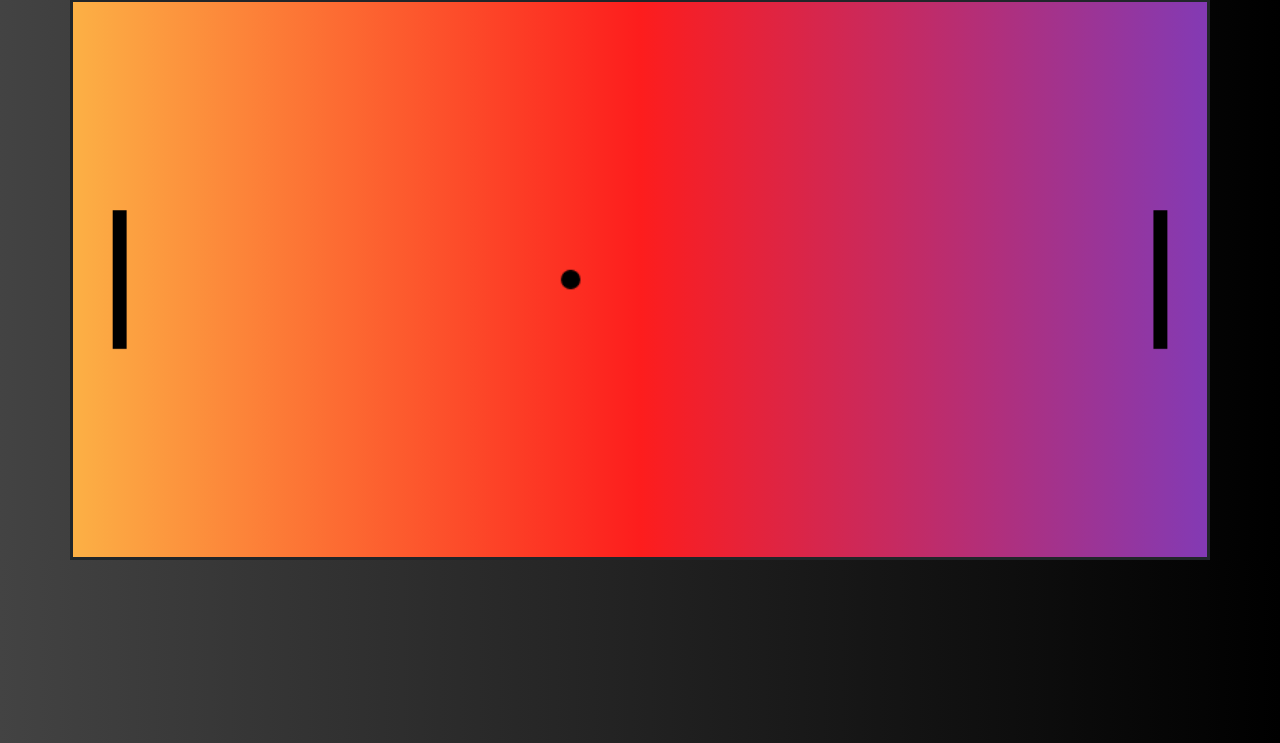
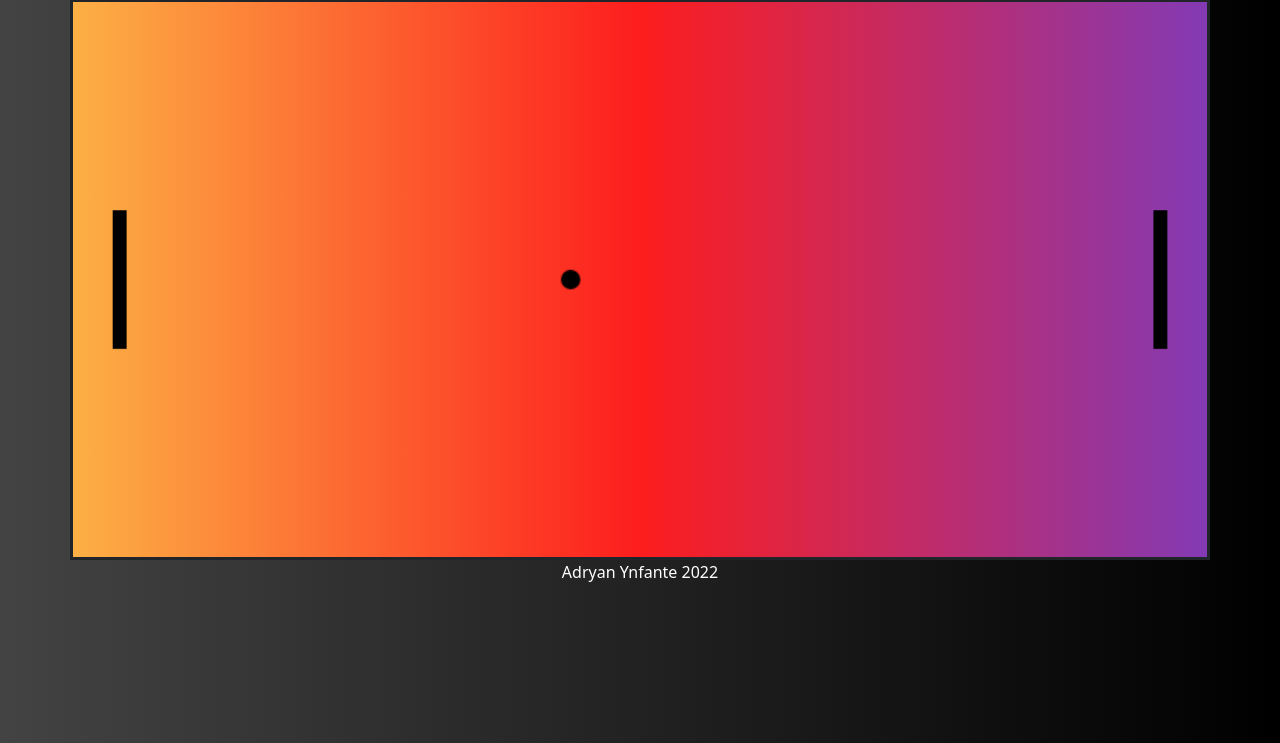
Before and after one commit to HelloStan13/JuegoJS, a plain HTML site: page index.html in a window 1280 px wide. Shown: the part 57-800 px from the top of the page. Drawn offline with nearby package versions, Linux system fonts and the light colour scheme.

Commit message:
Adryan
juego funcional y listo

```diff
--- a/css/style.css
+++ b/css/style.css
@@ -14,3 +14,7 @@ canvas {border:solid;
     background: -webkit-linear-gradient(to right, #fcb045, #fd1d1d, #833ab4);  /* Chrome 10-25, Safari 5.1-6 */
     background: linear-gradient(to right, #fcb045, #fd1d1d, #833ab4); /* W3C, IE 10+/ Edge, Firefox 16+, Chrome 26+, Opera 12+, Safari 7+ */
 }
+p{
+    color: white;
+    text-align: center;
+}
--- a/index.html
+++ b/index.html
@@ -16,6 +16,7 @@
             <canvas id="canvas"></canvas>
         </div>
     </div>
+  <di><p>Adryan Ynfante 2022</p></di>
     <script src="app.js"></script>
 </body>
 </html>
```
